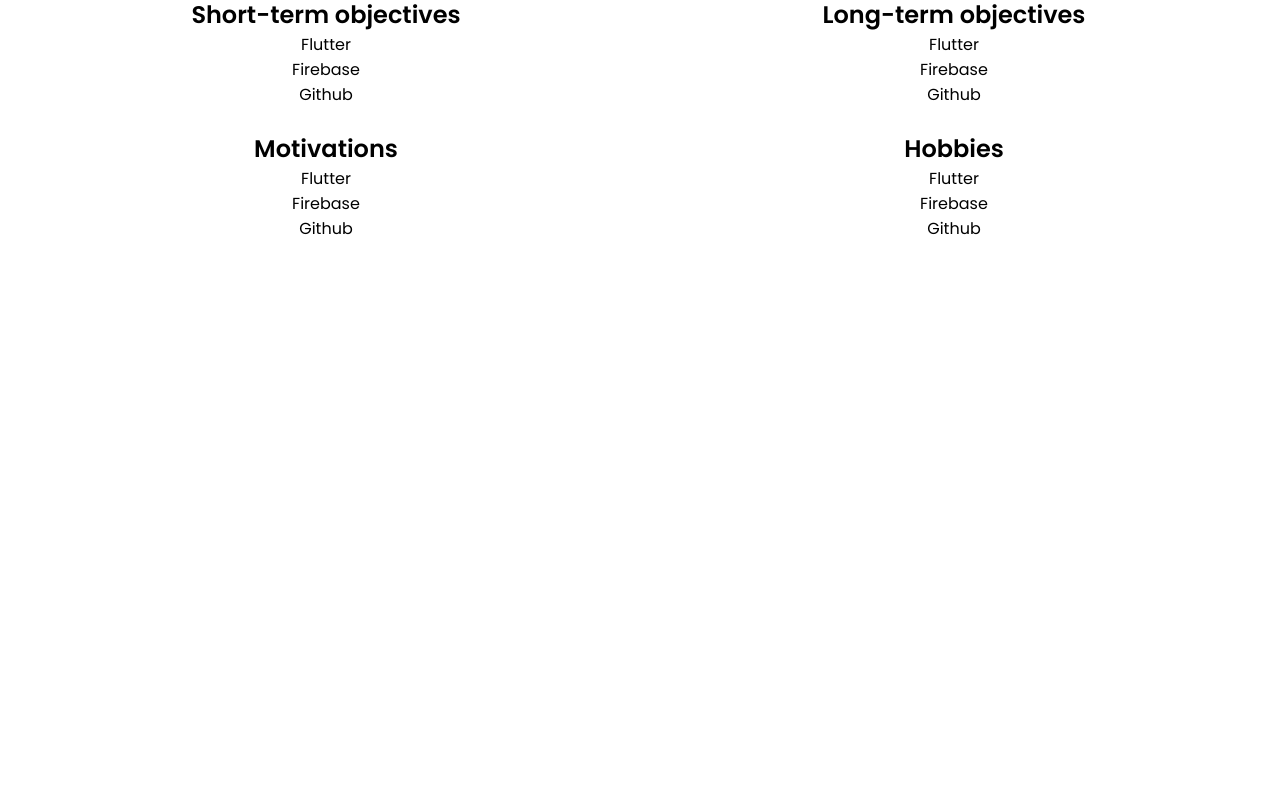
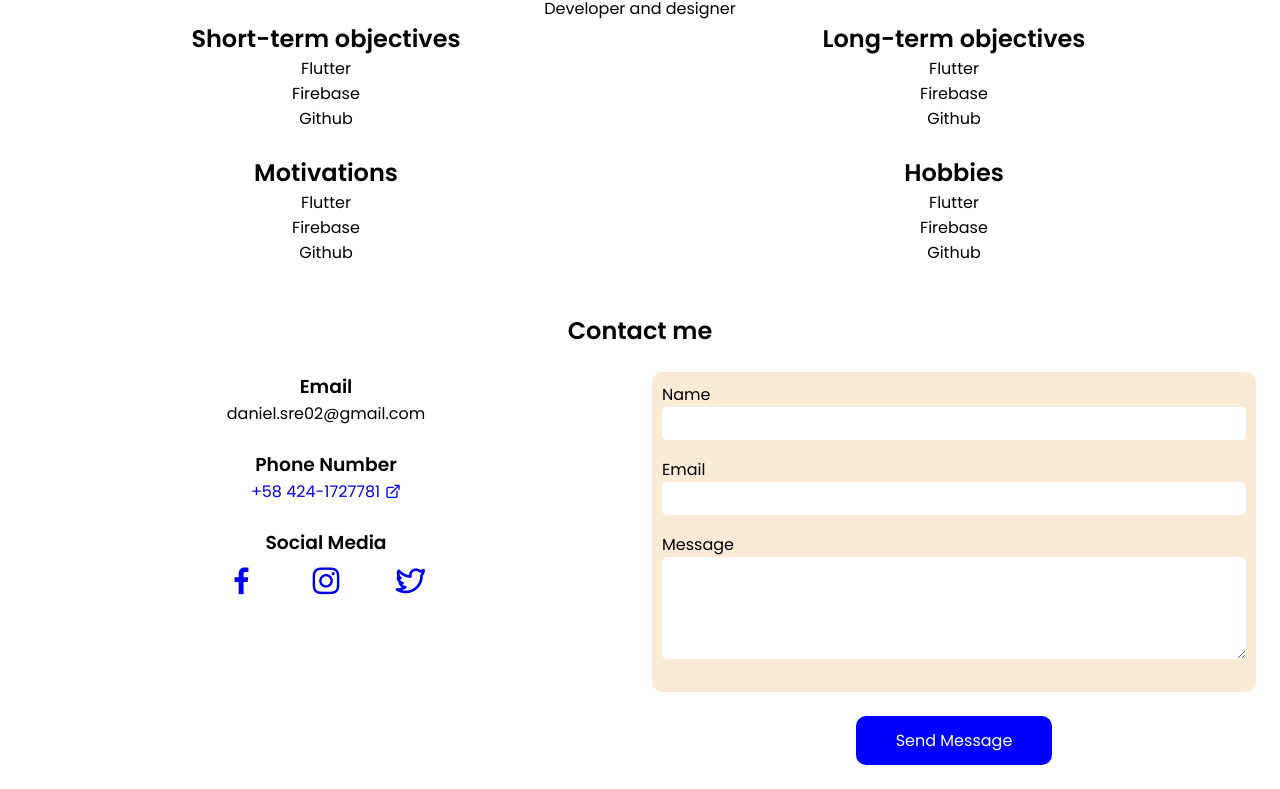
Before and after one commit to DanielRojas-hub/daniel_rojas_miniproyecto, a plain HTML site: page index.html in a window 1280 px wide. Shown: the part 878-1667 px from the top of the page. Before the commit the page ends 1119 px from the top, so only its background shows below. Drawn offline with nearby package versions, Linux system fonts and the light colour scheme.

Commit message:
contact me creation

```diff
--- a/index.html
+++ b/index.html
@@ -16,7 +16,7 @@
     <body>
         <!--==================== NAV ====================-->
         <header class="header" id="header">
-            <nav class="nav container">
+            <nav class="nav">
                 <a href="#" class="nav__logo">Daniel's Portfolio</a>
 
                 <div class="nav__menu" id="nav-menu">
@@ -42,7 +42,7 @@
                             </a>
                         </li>
                         <li class="nav__item">
-                            <a href="#contact_me" class="nav__link">
+                            <a href="#contact" class="nav__link">
                                 <i class="uil uil-message nav__icon"></i> Contact Me
                             </a>
                         </li>
@@ -155,8 +155,8 @@
 
             <!--==================== ABOUT ME ====================-->
             <section class="about__me" id="about_me">
+                <h2 class="section__title">About Me</h2>
                 <div class="about__me__container container">
-                    <h2 class="section__title">About Me</h2>
                     <img src="./images/alaska.jpg" alt="" class="about__me__image">
                         <div class="experience__data">
                             <h1 class="about__me__title"> I'm Daniel Rojas </h1>
@@ -225,8 +225,52 @@
                         </div>
                     </div>
                 </div>
+            </section>
 
+            <!--==================== CONTACT ME ====================-->
+            <section class="contact" id="contact">
+                <h2 class="section__title">Contact me</h2>
+                <div class="contact__container container">
+                    <div class="personal__information">
+                        <div class="email contact_item">
+                            <h3 class="personal__information__title">Email</h3>
+                            <label for="" class="contact__label">daniel.sre02@gmail.com</label>
+                        </div>
+                        <div class="phone__number contact_item">
+                            <h3 class="personal__information__title">Phone Number</h3>
+                            <a href="https://web.whatsapp.com/" target="_blank">
+                                <label for="" class="contact__label">+58 424-1727781</label><i class="uil uil-external-link-alt external__icon"></i>
+                            </a>
+                        </div>
+                        <div class="social__media contact_item">
+                            <h3 class="personal__information__title">Social Media</h3>
+                            <a href="https://www.facebook.com/" target="_blank" class="social__media__icon"><i class="uil uil-facebook-f"></i></a>
+                            <a href="https://www.instagram.com/" target="_blank" class="social__media__icon"><i class="uil uil-instagram"></i></a>
+                            <a href="https://twitter.com/" target="_blank" class="social__media__icon"><i class="uil uil-twitter-alt"></i></a>
+                        </div>
+                    </div>
+
+                    <form action="" class="contact__form">
+                        <div class="contact__inputs">
+                            <div class="contact__content">
+                                <label for="" class="contact__label">Name</label>
+                                <input type="text" class="contact__input">
+                            </div>
+                            <div class="contact__content">
+                                <label for="" class="contact__label">Email</label>
+                                <input type="text" class="contact__input">
+                            </div>
+                            <div class="contact__content">
+                                <label for="" class="contact__label">Message</label>
+                                <textarea name="" id="" cols="0" rows="4" class="contact__input"></textarea>
+                            </div>
+                        </div>
+                        <div class="button">Send Message</div>
+                    </form>
+                </div>
             </section>
+
+
 
         </main>
 
--- a/styles.css
+++ b/styles.css
@@ -40,6 +40,7 @@ a {
 .container {
     padding-left: 1.5rem;
     padding-right: 1.5rem;
+    padding-bottom: 1.5rem;
 }
 
 .section__title{
@@ -68,6 +69,8 @@ a {
     height: var(--header-height);
     justify-content: space-between;
     align-items: center;
+    padding-left: 1.5rem;
+    padding-right: 1.5rem;
 }
 
 .nav__list{
@@ -214,3 +217,57 @@ a {
     height: 300px;
     border-radius: 500%;
 }
+
+/*==================== CONTACT ME ====================*/
+.contact__container{
+    display: grid;
+    gap: 1.5rem;
+    grid-template-columns: repeat(1, 1fr);
+}
+@media screen and (min-width: 800px) {
+    .contact__container{
+        grid-template-columns: repeat(2, 1fr);
+    }
+}
+.personal__information{
+    text-align: center;
+    justify-content: center;
+    align-items: center;
+}
+.external__icon{
+    font-size: 1rem;
+    margin-left: 5px;
+}
+.social__media__icon{
+    font-size: 2rem;
+    margin: 0 1.5rem;
+}
+.contact_item{
+    margin-bottom: 1.5rem;
+}
+.contact__form{
+    text-align: center;
+}
+.contact__content{
+    text-align: start;
+    border-radius: .5rem;
+    margin-bottom: 1rem;
+}
+.contact__inputs{
+    background-color: antiquewhite;
+    padding: 10px;
+    border-radius: 10px;
+    margin-bottom: 1.5rem;
+}
+.contact__input{
+    width: 100%;
+    background-color: white;
+    border-radius: 5px;
+    font-family: var(--body-font);
+    border: none;
+    outline: none;
+    padding-top: 10px;
+    font-size: 15px;
+    text-align: start;
+    align-self: center;
+}
```
